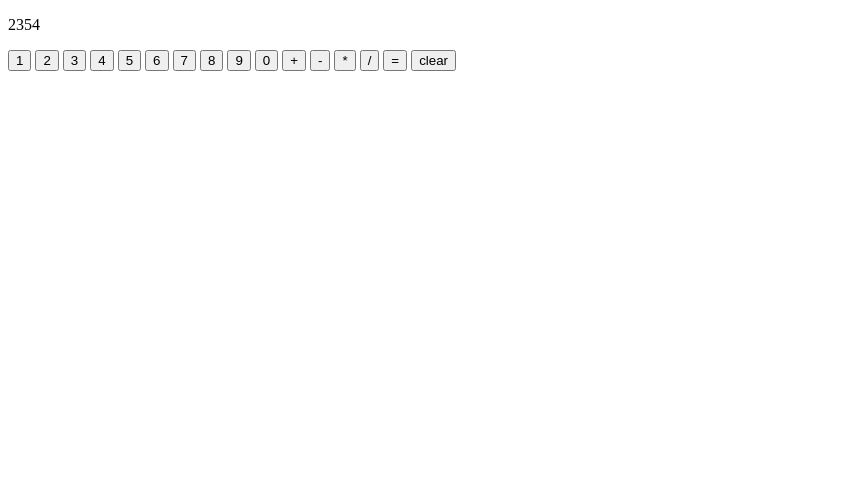
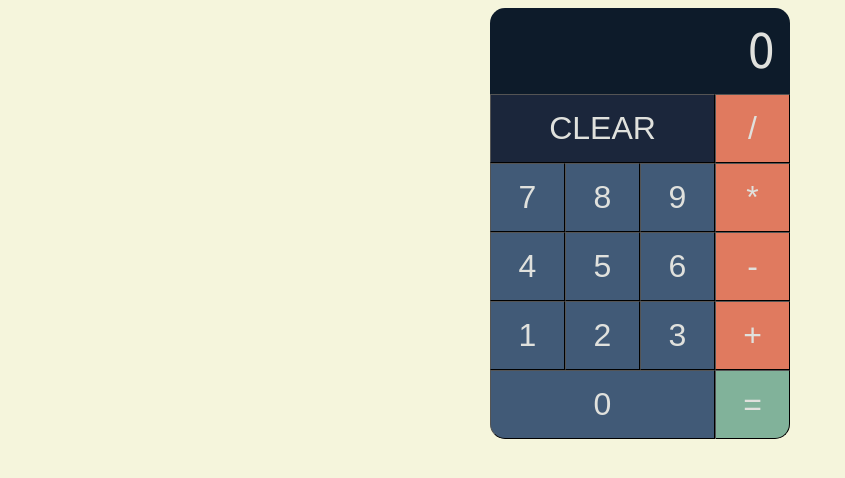
Before and after one commit to Smabian/odin-calculator, a plain HTML site: page index.html in a window 1280 px wide. Shown: the whole page, without its empty margins (0-845 px from the left). Drawn offline with Linux system fonts and the light colour scheme.

Commit message:
Improve calculator styling and color theme

```diff
--- a/index.html
+++ b/index.html
@@ -8,26 +8,25 @@
 </head>
 <body>
     <div id="container">
-        <div id="display">
-            <p>2354</p>
-        </div>
+        <div id="display">0</div>
         <div id="calculator">
+            <button class="clear">CLEAR</button>
+            <button class="operator divide">/</button>
+            <button class="number seven">7</button>
+            <button class="number eight">8</button>
+            <button class="number nine">9</button>
+            <button class="operator mulitply">*</button>
+            <button class="number four">4</button>
+            <button class="number five">5</button>
+            <button class="number six">6</button>
+            <button class="operator subtract">-</button>
             <button class="number one">1</button>
             <button class="number two">2</button>
             <button class="number three">3</button>
-            <button class="number four">4</button>
-            <button class="number five">5</button>
-            <button class="number six">6</button>
-            <button class="number seven">7</button>
-            <button class="number eight">8</button>
-            <button class="number nine">9</button>
-            <button class="numberzero">0</button>
             <button class="operator add">+</button>
-            <button class="operator subtract">-</button>
-            <button class="operator mulitply">*</button>
-            <button class="operator divide">/</button>
+            <button class="number zero">0</button>
             <button class="equal">=</button>
-            <button class="clear">clear</button>
+
         </div>
     </div>
     <script src='main.js'></script>
--- a/main.js
+++ b/main.js
@@ -28,23 +28,38 @@ function getButtonValue(button) { // Listener can access its triggering event
 }
 
 function updateDisplayValue(value) {
-    if (value === "clear") {
-        displayValue = "0";
+    if (value === "empty") {
+        displayValue = "";
     } else {
         displayValue += value;
     }
     screen.innerHTML = displayValue;
 }
 
-const buttons = document.getElementsByTagName("button");
+const numberButtons = document.getElementsByClassName("number");
+const operatorButtons = document.getElementsByClassName("operator");
 const screen = document.getElementById('display');
 
-let numberOne;
-let numberTwo;
+let numberOne = 0;
+let numberTwo = 0;
 let operator;
 let displayValue = "";
 
-Array.from(buttons).forEach(button=> button.addEventListener("click", function(){
+Array.from(numberButtons).forEach(button=> button.addEventListener("click", function(){
     let value = getButtonValue(button);
     updateDisplayValue(value);
 }));
+
+Array.from(operatorButtons).forEach(button=> button.addEventListener("click", function(){
+    operator = getButtonValue(button);
+
+    if (numberOne === 0) {
+        numberOne = parseInt(displayValue);
+        updateDisplayValue("empty");
+    } else {
+        numberTwo = parseInt(displayValue);
+        updateDisplayValue("empty");
+        numberOne = operate(numberOne, numberTwo, operator);
+        updateDisplayValue(numberOne);
+    }
+}));
--- a/style.css
+++ b/style.css
@@ -0,0 +1,69 @@
+body {
+    display: flex;
+    justify-content: space-around;
+    background-color: beige;
+}
+#container {
+    font-family: Tahoma, sans-serif;
+    display: flex;
+    flex-wrap: wrap;
+    width: 300px;
+    justify-content: center;
+    align-items: center;
+    color: #e0e1dd;
+}
+
+#display {
+    background-color: #0d1b2a;
+    flex-basis: 100%;
+    text-align: right;
+    padding: 15px;
+    font-size: xxx-large;
+    border-radius: 15px 15px 0 0;
+}
+
+#calculator {
+    display: flex;
+    flex-wrap: wrap;
+}
+
+button {
+    margin: 0;
+    border-width: 1px;
+    border-color: black;
+    color: #e0e1dd;
+    flex-basis: 25%;
+    padding: 15px;
+    border-radius: 0px;
+    font-size: xx-large;
+
+}
+
+button:active {
+    background-color: grey;
+}
+
+.clear, .zero {
+    flex-basis: 75%;
+}
+
+.clear {
+    background-color: #1b263b;
+}
+
+.number {
+    background-color: #415a77;
+}
+
+.operator {
+    background-color: #e07a5f;
+}
+
+.equal {
+    background-color: #81b29a;
+    border-radius: 0 0 15px 0;
+}
+
+.zero {
+    border-radius: 0 0 0 15px;
+}
```
